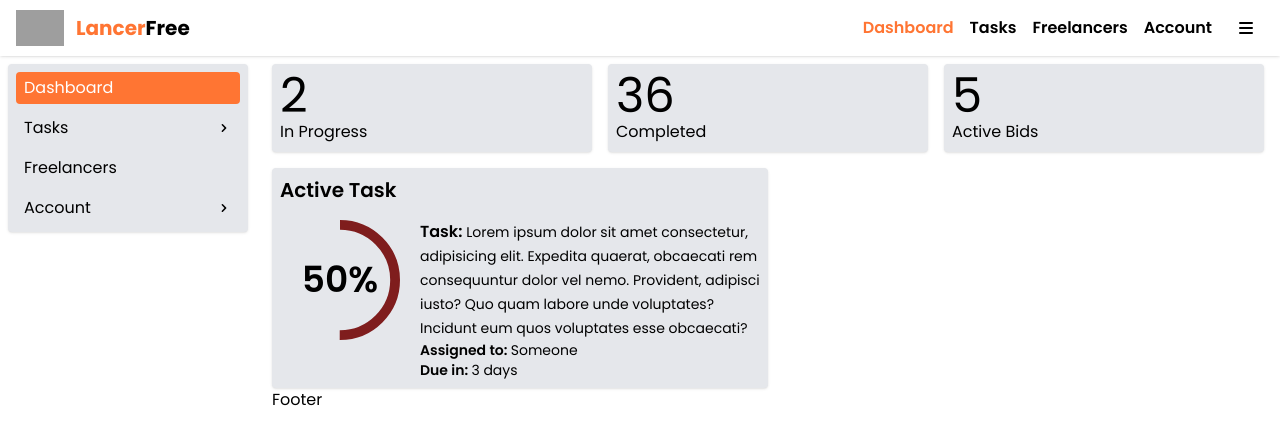
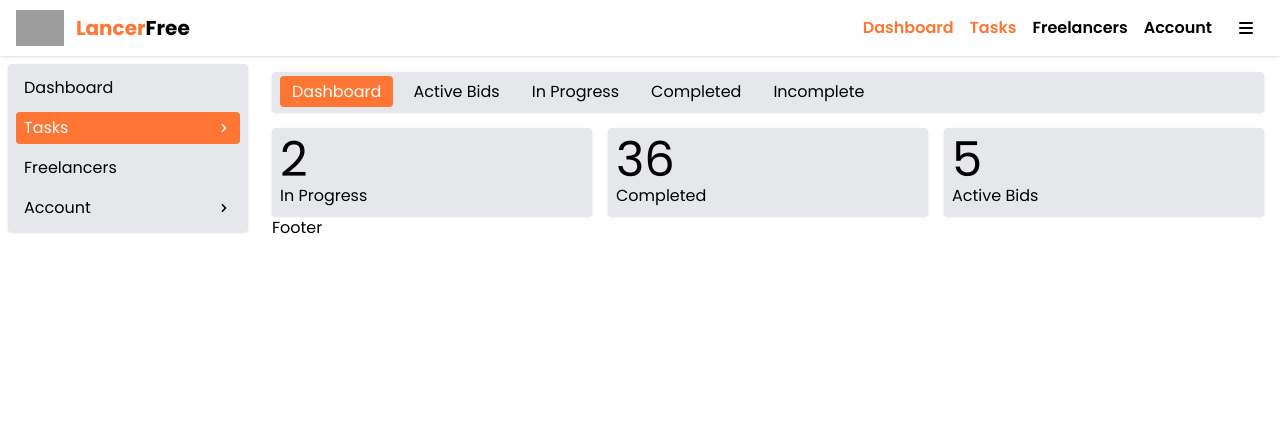
Before and after one commit to chmodx5/free-lance, a React (Vite) app in the folder frontend/: page /client/tasks in a window 1280 px wide. Before the commit this address led to /client. Shown: the top 444 px of the page. Built offline with nearby package versions, Linux system fonts and the light colour scheme; sample sign-in values are in the browser's storage; grey boxes are pictures that could not be loaded.

Commit message:
updated the check auth status component, created single task page

```diff
--- a/frontend/src/App.jsx
+++ b/frontend/src/App.jsx
@@ -22,6 +22,7 @@ import {
   ClientCompleted,
   ClientIncomplete,
   ClientInProgress,
+  ClientSingleFreelancer,
 } from "./pages";
 import {
   AdminLayout,
@@ -52,6 +53,7 @@ function App() {
           <Route path="client" element={<ClientLayout />}>
             <Route path="" element={<ClientHome />} />
             <Route path="freelancers" element={<ClientFreelancers />} />
+            <Route path="freelancer/:id" element={<ClientSingleFreelancer />} />
             <Route
               path="tasks"
               element={
--- a/frontend/src/components/layouts/ClientLayout.jsx
+++ b/frontend/src/components/layouts/ClientLayout.jsx
@@ -1,12 +1,19 @@
 import React, { useState } from "react";
 import { CheckAuthStatus } from "../shared";
 import SidebarLayout from "./SidebarLayout";
+import { useLocation } from "react-router-dom";
 
 const ClientLayout = ({}) => {
+  const navigate = useLocation();
+  let current_route = navigate.pathname;
+  console.log(current_route, `i dont know how to navigate`);
   const [sidebarOpen, setSidebarOpen] = useState(true);
   return (
     <>
-      <CheckAuthStatus account_type={"client"} />
+      <CheckAuthStatus
+        current_location={current_route}
+        account_type={"client"}
+      />
       <SidebarLayout
         toggle_sidebar={() => setSidebarOpen(!sidebarOpen)}
         nav_links={[
--- a/frontend/src/components/shared/checkauthstatus/CheckAuthStatus.jsx
+++ b/frontend/src/components/shared/checkauthstatus/CheckAuthStatus.jsx
@@ -1,7 +1,7 @@
 import React, { useEffect } from "react";
 import { useNavigate } from "react-router-dom";
 import { useSelector } from "react-redux";
-const CheckAuthStatus = ({ children }) => {
+const CheckAuthStatus = ({ children, current_location }) => {
   const navigate = useNavigate();
 
   const loggedInUser = useSelector((state) => state.user.user);
@@ -10,7 +10,7 @@ const CheckAuthStatus = ({ children }) => {
     if (loggedInUser === null) {
       navigate("/login");
     } else {
-      navigate("/client");
+      navigate(current_location);
     }
   }, []);
 };
--- /dev/null
+++ b/frontend/src/pages/client/ClientSingleFreelancer.jsx
@@ -0,0 +1,10 @@
+import React from "react";
+import { useNavigate } from "react-router-dom";
+
+const ClientSingleFreelancer = () => {
+  const navigate = useNavigate();
+  console.log(navigate);
+  return <div>ClientSingleFreelancer</div>;
+};
+
+export default ClientSingleFreelancer;
--- a/frontend/src/pages/index.js
+++ b/frontend/src/pages/index.js
@@ -22,6 +22,7 @@ import WorkerIncomplete from "./worker/tasks/WorkerIncomplete";
 import WorkerInProgress from "./worker/tasks/WorkerInProgress";
 import Login from "./auth/Login";
 import Register from "./auth/Register";
+import ClientSingleFreelancer from "./client/ClientSingleFreelancer";
 
 export {
   AdminHome,
@@ -35,6 +36,7 @@ export {
   ClientIncomplete,
   ClientCompleted,
   ClientInProgress,
+  ClientSingleFreelancer,
   GuestHome,
   GuestAbout,
   GuestContact,
```
